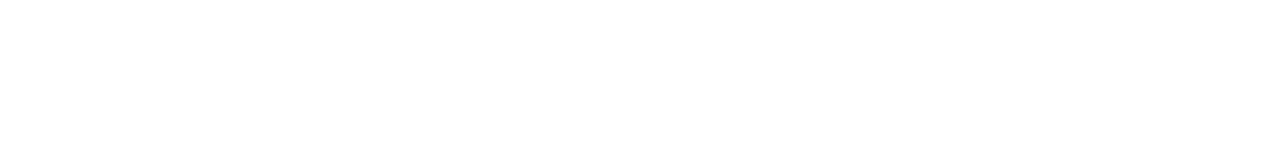
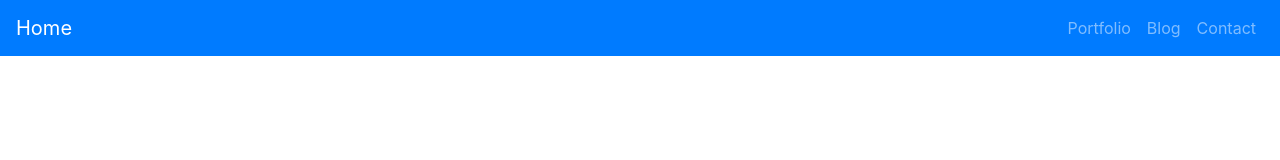
Before and after one commit to ccp92/homepage, a plain HTML site: page index.html in a window 1280 px wide. Drawn offline with nearby package versions, Linux system fonts and the light colour scheme.

Commit message:
Navbar Initial navbar and links have been included to. Further adjustments will be required at a later point.

```diff
--- a/index.html
+++ b/index.html
@@ -12,5 +12,25 @@
     <meta name="viewport" content="width=device-width, initial-scale=1, shrink-to-fit=no">
   </head>
   <body>
+    <nav class = "navbar navbar-expand-lg navbar-dark bg-primary">
+      <a class = "navbar-brand" href="#">Home</a>
+      <button class = "navbar-toggler" type="button" data-toggle="collapse" data-target="#navbarSupportedContent" aria-controls="navbarSupportedContent" aria-expanded="false" aria-label="Toggle navigation">
+        <span class = "navbar-toggler-icon"></span>
+      </button>
+
+      <div class="collapse navbar-collapse" id="navbarSupportedContent">
+        <ul class="navbar-nav ml-auto">
+          <li class="nav-item">
+            <a class="nav-link" href="#">Portfolio</a>
+          </li>
+          <li class = "nav-item">
+            <a class = "nav-link" href = "https://medium.com/@ccp92/latest" target = "#">Blog</a>
+          </li>
+          <li class = "nav-item">
+            <a class = "nav-link" href = "#">Contact</a>
+          </li>
+        </ul>
+      </div>
+    </nav>
   </body>
 </html>
```
Also changed, not shown: background.jpg (added).
